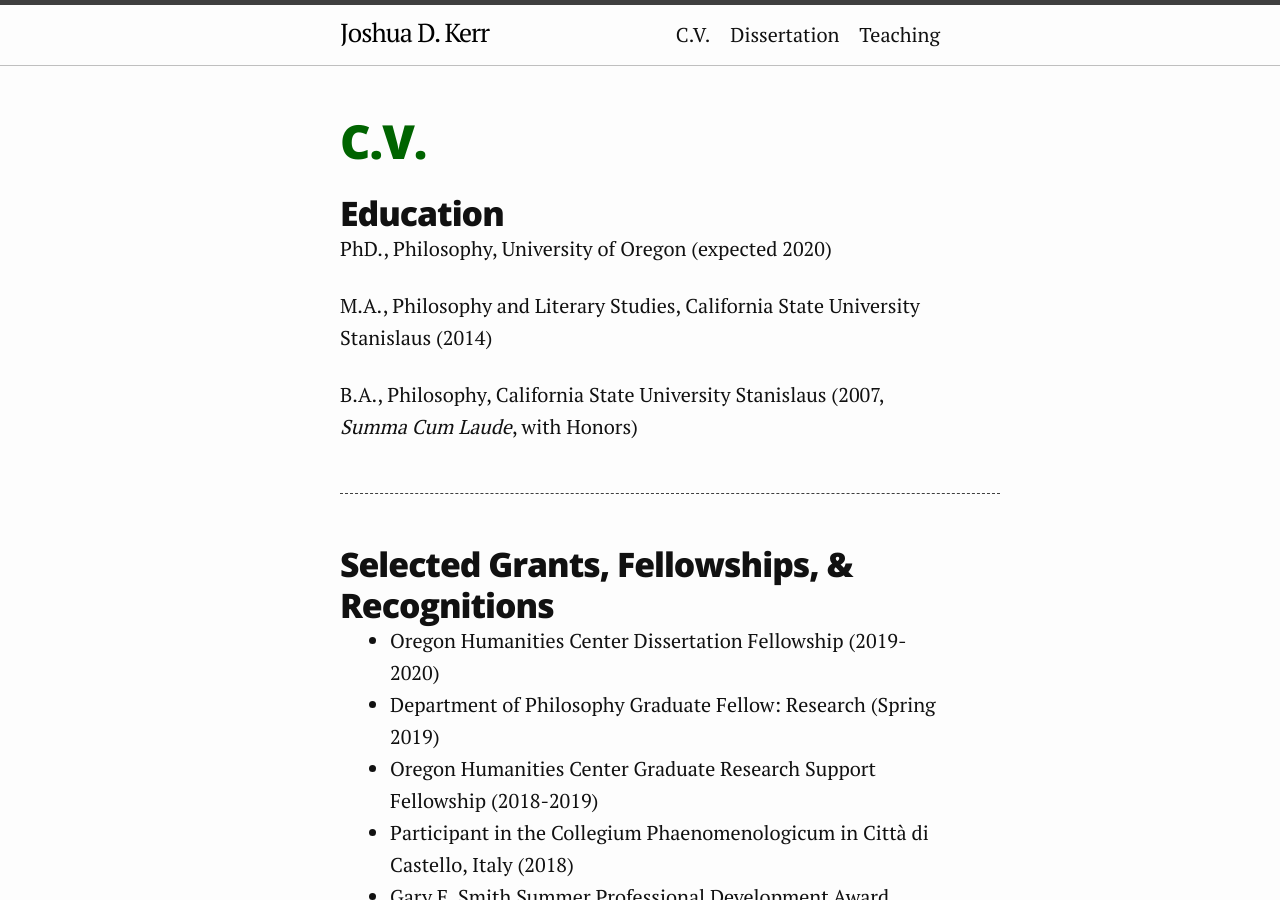
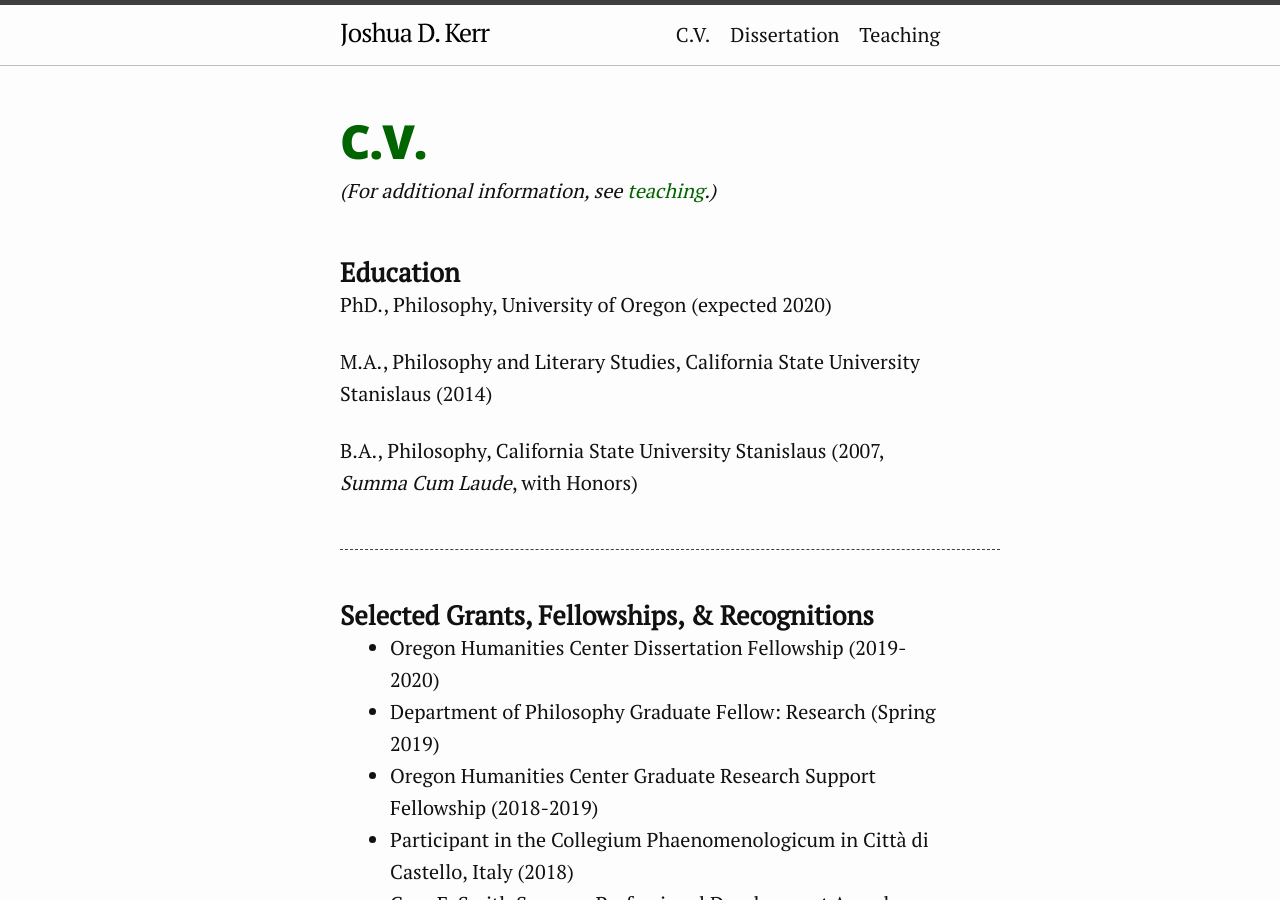
Before and after one commit to joshuakerr/joshuakerr.github.io.old, a Jekyll site: the page built from pages/cv.md, in a window 1280 px wide and 900 px high. Built offline with Jekyll 4.4.1, drawn with Linux system fonts in a browser that asks for light colours; some of the changed text lies outside the part shown.

Commit message:
theme updates

```diff
--- a/pages/cv.md
+++ b/pages/cv.md
@@ -3,7 +3,9 @@
     title: C.V.
 ---
 
-## Education
+*(For additional information, see [teaching]({{ site.url }}/pages/teaching.html).)*
+
+### Education
 
 PhD., Philosophy, University of Oregon (expected 2020)
 
@@ -13,7 +15,7 @@
 
 ---
 
-## Selected Grants, Fellowships, & Recognitions
+### Selected Grants, Fellowships, & Recognitions
 - Oregon Humanities Center Dissertation Fellowship (2019-2020)
 - Department of Philosophy Graduate Fellow: Research (Spring 2019)
 - Oregon Humanities Center Graduate Research Support Fellowship (2018-2019)
@@ -25,7 +27,7 @@
 
 ---
 
-## Refereed Journal Articles
+### Refereed Journal Articles
 
 1. “Spinoza: From Art to Philosophy,” *Philosophy Today* 64:1 (Winter 2020, forthcoming)
 1. “Thinking Through Sound: Martin Heidegger and Wallace Stevens,” *Journal of Speculative Philosophy* (Winter 2020, forthcoming)
@@ -33,12 +35,12 @@
 
 ---
 
-## Invited Talks
+### Invited Talks
 1. "Thinking Through Sound: Martin Heidegger and Wallace Stevens," California State University, Stanislaus, September 28, 2017
 
 ---
 
-## Conference Presentations
+### Conference Presentations
 1. "Phytological Tensions in Aristotle’s On the Soul," Northwest Ancient Philosophy Conference, University of Oregon, September 21, 2019
 1. "Spinoza: From Art to Philosophy," Northwest Philosophy Conference, Bellevue College, October 19-20, 2018
 1. "Aristotle and the Hubris of Plant Life," Collegium Phaenomenologicum Participants Conference, Città di Castello, Italy, July 7-8, 2018
@@ -49,7 +51,7 @@
 
 ---
 
-## Selected Departmental Service
+### Selected Departmental Service
 - Graduate Representative, Graduate Program Revision Committee (2019)
 - Graduate Representative, Committee of the Whole (2018-2019)
 - Managing Editor, *The Thinking Duck* (department newsletter) (2017-2018)
```
Also changed, not shown: other parts of pages/cv.md (+0 -4 lines).
